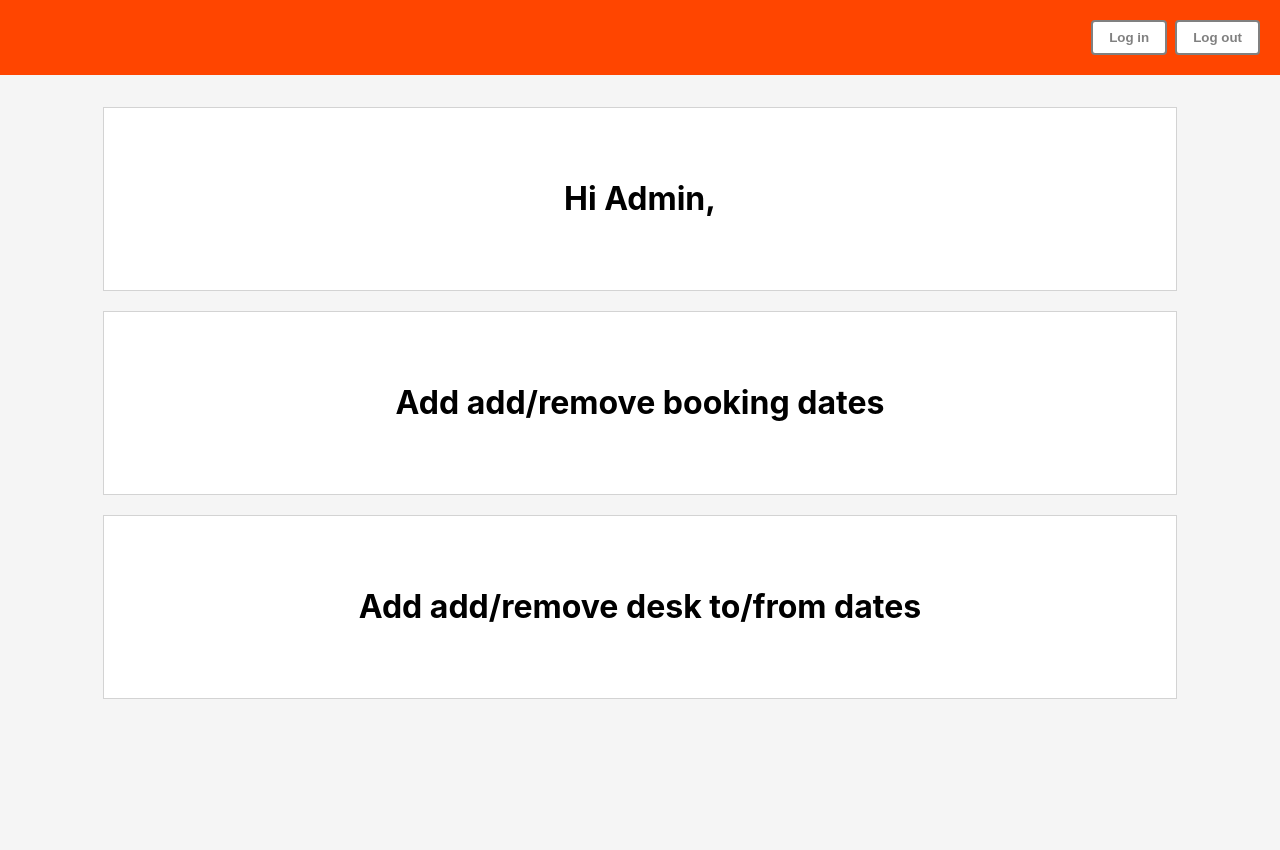
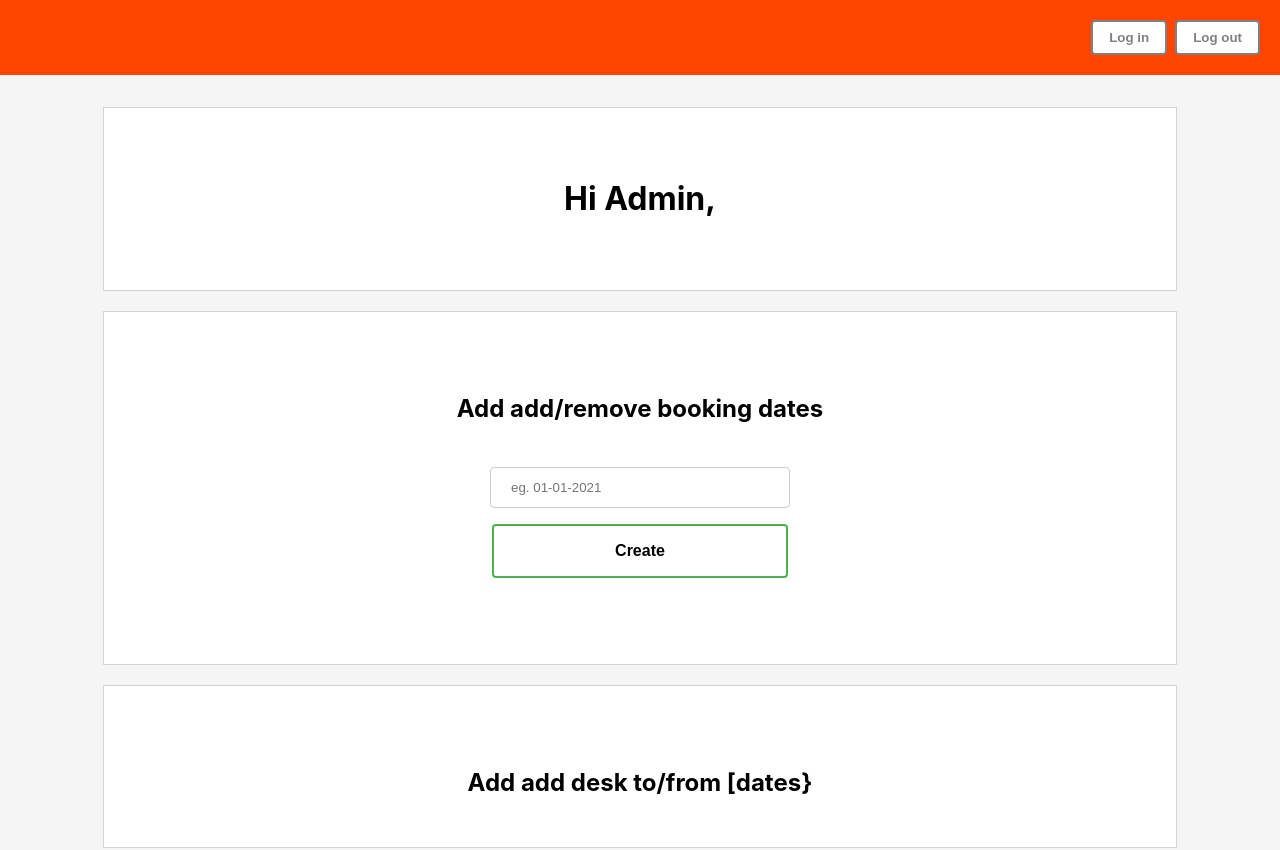
Before and after one commit to Gotangotan/spot-booking, a React (Create React App) app: page /Admin in a window 1280 px wide. Shown: the top 850 px of the page. Before the commit the page ends 800 px from the top, so only its background shows below. Built offline with nearby package versions, Linux system fonts and the light colour scheme; no server answers.

Commit message:
create newdate fucntion for admi

```diff
--- a/src/Components/Admin/Admin.js
+++ b/src/Components/Admin/Admin.js
@@ -1,8 +1,19 @@
-import React from "react";
+import React from 'react';
+import {useForm} from "react-hook-form";
+import axios from "axios";
 
 function Admin(){
+    const { handleSubmit, register } = useForm();
 
+    async function onSubmit (newDate) {
+            console.log(newDate.date);
+            const data = {
+                "date": newDate.date
+            }
+            console.log('data?',data)
+            await axios.post('http://localhost:8090/date/', data)
 
+         };
 
 
     return(
@@ -11,13 +22,34 @@ function Admin(){
                 <h1>Hi Admin,</h1>
             </div>
             <div className='container'>
-                <h1>Add add/remove booking dates</h1>
+                <h2>Add add/remove booking dates</h2>
+                <form className='form_signup' onSubmit={handleSubmit(onSubmit)}>
+                    <label htmlFor="date">
+                        <input
+                            type="text"
+                            id="date"
+                            name="date"
+                            placeholder='eg. 01-01-2021'
+                            {...register('date')}
+                        />
+                    </label>
+                    <button
+                        type="submit"
+                        className="button button1"
+                    >
+                        Create
+                    </button>
+                </form>
+
             </div>
             <div className='container'>
-                <h1>Add add/remove desk to/from dates</h1>
+                <h2>Add add desk to/from [dates}</h2>
+            </div>
+            <div className='container'>
+                <h2>Add remove desk to/from [dates]</h2>
             </div>
         </>
     )
-};
+}
 
 export default Admin
--- a/src/Components/Agenda/Booking.js
+++ b/src/Components/Agenda/Booking.js
@@ -62,7 +62,7 @@ function Booking() {
     },[])
 
 
-    function AgendaSubmit(id) {
+    async function AgendaSubmit(id) {
         const data = {
             "id": `${id}`,
             "availability":"Unvailable",
--- a/src/Components/SignIn/SignIn.css
+++ b/src/Components/SignIn/SignIn.css
@@ -82,6 +82,16 @@ input[type=text], select {
     box-sizing: border-box;
 }
 
+input[type=date], select {
+    width: 100%;
+    padding: 12px 20px;
+    margin: 8px 0;
+    display: inline-block;
+    border: 1px solid #ccc;
+    border-radius: 4px;
+    box-sizing: border-box;
+}
+
 
 h2 {
     margin: 32px 0 0 0 ;
--- a/src/Components/SignIn/SignIn.js
+++ b/src/Components/SignIn/SignIn.js
@@ -12,11 +12,10 @@ function SignIn() {
 
 
   async function onSubmit(data) {
-      console.log('data input?',data)
+      // console.log('data input?',data)
         try{
             const result = await axios.get('http://localhost:8090/users/'+data.username, {
-                username : data.username,
-                password : data.password
+                username : data.username
             });
 
             console.log('result username?',result.data.username)
@@ -24,7 +23,6 @@ function SignIn() {
             if (result.data.username === data.username){
                 console.log('known');
             }
-
 
             login(result.data.username)
             history.push('/Profile')
```
